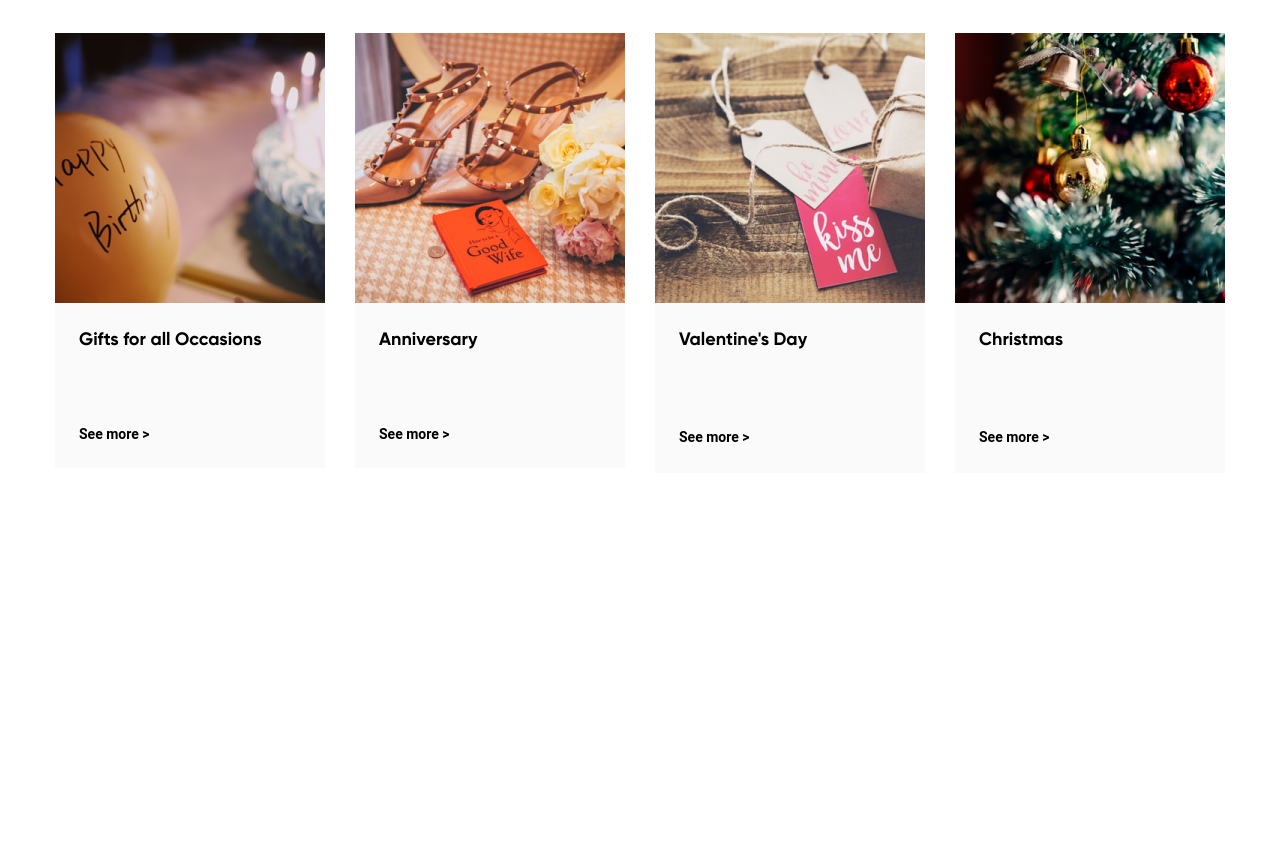
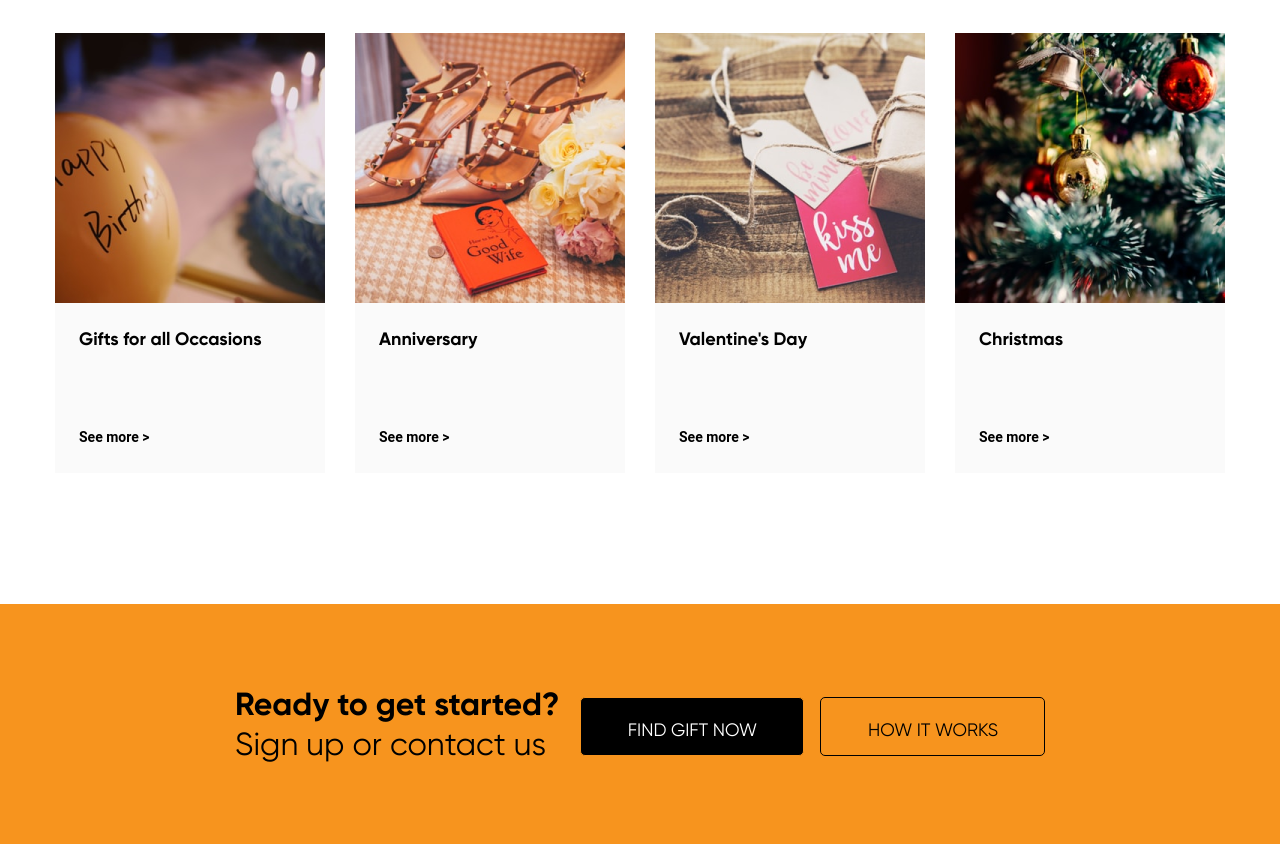
Before and after one commit to Feman4/ThirdProject, a plain HTML site: page index.html in a window 1280 px wide. Shown: the part 1514-2358 px from the top of the page. Before the commit the page ends 2118 px from the top, so only its background shows below. Drawn offline with Linux system fonts and the light colour scheme; a script that the page names is missing; files whose address does not match are found by name.

Commit message:
section start
Section start has been added

```diff
--- a/css/style.css
+++ b/css/style.css
@@ -359,36 +359,41 @@ visibility: hidden;
 }
 
 
-/*button
+
+
+/*holidays
 ==========================================*/
-.btn{
-	font-family: Gilroy;
-	font-size: 18px;
-	line-height: 22px;
-	display: flex;
-	align-items: center;
-	text-align: center;
-	text-transform: uppercase;
-	color:#000000;
-	text-decoration: none;
-	border: 1px solid #F7941E;
-	box-sizing:content-box;
-	padding: 21px 46px 14px 47px;
-	}
+.start{
+	background-color: #F7941E;
+  height: 240px;
+}
+.start__wrapper{
+  display: flex;
+  flex-direction: row;
+  align-items: center;
+  justify-content: space-between;
+  padding:81px 235px 69px 235px;
+}
+.start__text{
+  display: flex;
+  flex-direction: column;
 
-.btn--smallborder{
-	padding: 13.97px 25px 7.53px 24px;
 }
+.start__h3{
 
-.btn--textcolororange{
-	color: #F7941E;
 }
-.btn--textcolorwhite{
-	color: white;
+.start__p{
+
 }
+.start_botons{
+  display: flex;
+  flex-direction: row;
+  align-items: center;
+  justify-content: space-between;
 
-.btn--backgroundcolororange{
-	background-color:#F7941E;
+}
+.start__btn:last-child{
+  margin-left: 16px;
 }
 
 
@@ -424,8 +429,14 @@ visibility: hidden;
 	line-height: 38px;
 	text-align: center;
 	color: #000000;
-	font-weight:100;
+  font-weight:500;
 }
+
+.text__h3--b{ /*Жирное начертиание для текста*/
+  font-weight:700;
+}
+
+
 
 .text__h4{
 	font-family: Gilroy;
@@ -439,3 +450,54 @@ visibility: hidden;
 	line-height: 140.62%;
 	color: #000000;
 }
+
+.text__p--big{
+  font-size: 32px;
+  line-height: 140.62%;
+}
+
+
+/*button
+==========================================*/
+.btn{
+  font-family: Gilroy;
+  font-size: 18px;
+  line-height: 22px;
+  display: flex;
+  align-items: center;
+  text-align: center;
+  text-transform: uppercase;
+  color:#000000;
+  text-decoration: none;
+  border: 1px solid #F7941E;
+  box-sizing:content-box;
+  padding: 21px 46px 14px 47px;
+  border-radius: 5px;
+  }
+
+.btn--smallborder{
+  padding: 13.97px 25px 7.53px 24px;
+}
+
+.btn--textcolororange{
+  color: #F7941E;
+}
+.btn--textcolorwhite{
+  color: white;
+}
+
+.btn--textcolorblack{
+  color: black;
+}
+
+.btn--backgroundcolororange{
+  background-color:#F7941E;
+}
+
+.btn--backgroundcolorblack{
+  background-color:black;
+}
+
+.btn--backgroundbordercolorblack{
+  border: 1px solid black;
+}
--- a/index.html
+++ b/index.html
@@ -91,7 +91,7 @@
 			</div>
 
 		</section>
-
+		<!--holidays-->
 		<section class="holidays">
 				<div class="container">
 					<div class="holidays__wrapper">
@@ -111,7 +111,7 @@
 										<h4 class="text__h4">Gifts for all Occasions</h4>
 									</div>
 									<div class="block__link">
-										<a class="holidays__link" href="#"><p><b>See more ></p></b></a>
+										<a class="holidays__link" href="#"><b>See more ></b></a>
 									</div>
 								</div>
 							</div>
@@ -124,7 +124,7 @@
 										<h4 class="text__h4">Anniversary</h4>
 									</div>
 									<div class="block__link">
-										<a class="holidays__link" href="#"><p><b>See more ></p></b></a>
+										<a class="holidays__link" href="#"><b>See more ></b></a>
 									</div>
 								</div>
 							</div>
@@ -158,6 +158,36 @@
 					</div>
 				</div>
 		</section>
+
+		<!--start-->
+		<section class="start">
+
+				<div class="start__wrapper">
+					<div class="start__text">
+						<div class="start__h3">
+							<h3 class="text__h3 text__h3--b">
+								Ready to get started?
+							</h3>
+						</div>
+						<div class="start__p">
+							<p class="text__p text__p--big">
+								Sign up or contact us
+							</p>
+						</div>
+					</div>
+
+					<div class="start_botons">
+						<div class="start__btn">
+								<a href="#" class="btn btn--textcolorwhite btn--backgroundcolorblack">Find gift now</a>
+						</div>
+						<div class="start__btn">
+								<a href="#" class="btn btn--textcolorblack btn--backgroundbordercolorblack">how it works</a>
+						</div>
+					</div>
+				</div>
+
+
+		</section>
 	</main>
 </body>
 </html>
```
